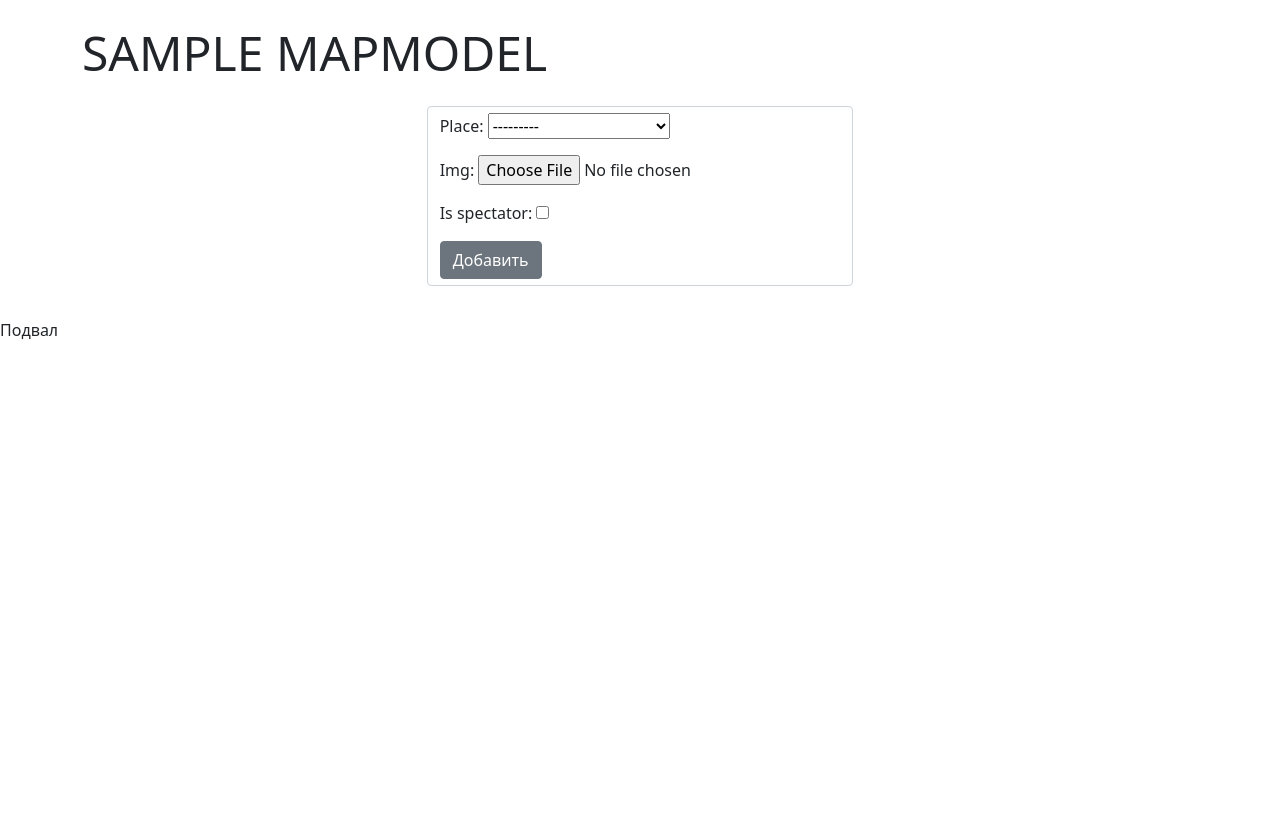
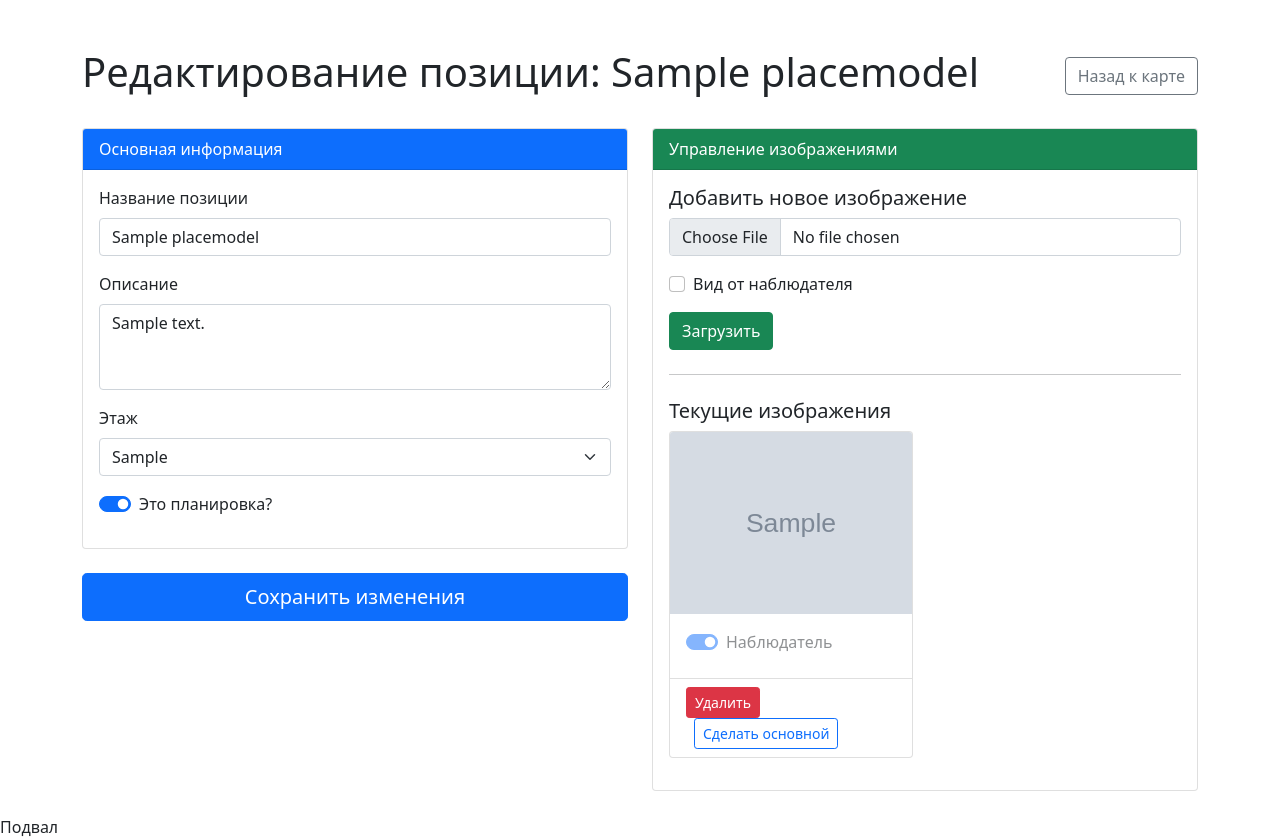
Before and after one commit to KriptYashka/R6Learn, a Django app: template appsite/templates/main/place_edit.html in a window 1280 px wide. Shown: the part 83-922 px from the top of the page. Before the commit the page ends 423 px from the top, so only its background shows below. Run offline with Django 5.2, Linux system fonts and the light colour scheme; tables that the repository leaves empty hold one stand-in row (values such as "Sample post"); the template is opened without the code that fills it: values that come from a table or form of the project are taken from there, most other values are stand-ins (such as "Sample title", 1, 10 or a date in 2020); grey boxes marked "Sample" are stand-in pictures.

Commit message:
Editing place

```diff
--- a/appsite/models/models_map.py
+++ b/appsite/models/models_map.py
@@ -7,7 +7,7 @@ from django.utils.translation import gettext_lazy
 
 
 def get_place_img_upload_path(instance, filename: str):
-    return f"maps/{instance.place.map.name}/{instance.place.level}/{filename}"
+    return f"maps/{instance.place.map.title}/{instance.place.level}/{filename}"
 
 
 class MapModel(models.Model):
--- a/appsite/templates/main/place_edit.html
+++ b/appsite/templates/main/place_edit.html
@@ -1,14 +1,119 @@
 {% extends 'base/base.html' %}
+{% load static %}
+{% block content %}
+<div class="container-md py-4">
+  <div class="d-flex justify-content-between align-items-center mb-4">
+    <h1 class="display-6">Редактирование позиции: {{ place.name }}</h1>
+    <a href="{% url 'map_view' place.map.title %}" class="btn btn-outline-secondary">
+      <i class="bi bi-arrow-left"></i> Назад к карте
+    </a>
+  </div>
 
-{% block content %}
-<div class="container-md">
-    <h1 class="display-5 text-uppercase">{{ map.title }}</h1>
-</div>
-<div class="col-4 py-3 mx-auto">
-    <form class="form-control" action="" method="POST" enctype="multipart/form-data">
+  <div class="row">
+    <!-- Основная форма редактирования -->
+    <div class="col-md-6">
+      <form method="post" enctype="multipart/form-data">
         {% csrf_token %}
-        {{ form.as_p }}
-        <button type="submit" class="btn btn-secondary">Добавить</button>
-    </form>
+
+        <div class="card mb-4">
+          <div class="card-header bg-primary text-white">
+            Основная информация
+          </div>
+          <div class="card-body">
+            <div class="mb-3">
+              <label for="name" class="form-label">Название позиции</label>
+              <input type="text" class="form-control" id="name" name="name" value="{{ place.name }}" required>
+            </div>
+
+            <div class="mb-3">
+              <label for="description" class="form-label">Описание</label>
+              <textarea class="form-control" id="description" name="description" rows="3">{{ place.description }}</textarea>
+            </div>
+
+            <div class="mb-3">
+              <label class="form-label">Этаж</label>
+              <select class="form-select" name="level">
+                {% for level in levels %}
+                <option value="{{ level.0 }}" {% if level.0 == place.level %}selected{% endif %}>
+                  {{ level.1 }}
+                </option>
+                {% endfor %}
+              </select>
+            </div>
+
+            <div class="form-check form-switch mb-3">
+              <input class="form-check-input" type="checkbox" id="is_layout" name="is_layout" {% if place.is_layout %}checked{% endif %}>
+              <label class="form-check-label" for="is_layout">Это планировка?</label>
+            </div>
+          </div>
+        </div>
+
+        <div class="d-grid">
+          <button type="submit" class="btn btn-primary btn-lg">Сохранить изменения</button>
+        </div>
+      </form>
+    </div>
+
+    <!-- Управление изображениями -->
+    <div class="col-md-6">
+      <div class="card">
+        <div class="card-header bg-success text-white">
+          Управление изображениями
+        </div>
+        <div class="card-body">
+          <h5 class="card-title">Добавить новое изображение</h5>
+          <form method="post" enctype="multipart/form-data" action="{% url 'add_place_image' place.id %}">
+            {% csrf_token %}
+            <div class="mb-3">
+              <input class="form-control" type="file" name="image" accept="image/*" required>
+            </div>
+            <div class="form-check mb-3">
+              <input class="form-check-input" type="checkbox" id="is_spectator" name="is_spectator">
+              <label class="form-check-label" for="is_spectator">Вид от наблюдателя</label>
+            </div>
+            <button type="submit" class="btn btn-success">Загрузить</button>
+          </form>
+
+          <hr class="my-4">
+
+          <h5 class="card-title">Текущие изображения</h5>
+          <div class="row">
+            {% for img in place.placeimgmodel_set.all %}
+            <div class="col-md-6 mb-3">
+              <div class="card h-100">
+                <img src="/media/{{ img.img }}" class="card-img-top" alt="Изображение позиции">
+                <div class="card-body">
+                  <div class="form-check form-switch mb-2">
+                    <input class="form-check-input" type="checkbox"
+                           {% if img.is_spectator %}checked{% endif %} disabled>
+                    <label class="form-check-label">Наблюдатель</label>
+                  </div>
+                </div>
+                <div class="card-footer bg-transparent">
+                  <form method="post" action="{% url 'delete_place_image' img.id %}" class="d-inline">
+                    {% csrf_token %}
+                    <button type="submit" class="btn btn-sm btn-danger">
+                      <i class="bi bi-trash"></i> Удалить
+                    </button>
+                  </form>
+                  <form method="post" action="{% url 'set_main_image' img.id %}" class="d-inline ms-2">
+                    {% csrf_token %}
+                    <button type="submit" class="btn btn-sm btn-outline-primary">
+                      Сделать основной
+                    </button>
+                  </form>
+                </div>
+              </div>
+            </div>
+            {% empty %}
+            <div class="col-12">
+              <div class="alert alert-info">Нет загруженных изображений</div>
+            </div>
+            {% endfor %}
+          </div>
+        </div>
+      </div>
+    </div>
+  </div>
 </div>
 {% endblock %}
--- a/siegelearn/urls.py
+++ b/siegelearn/urls.py
@@ -13,9 +13,14 @@ urlpatterns = [
     path('map/create/', main_views.map_create_page, name="map_create"),
     path('map/<str:title>/info', main_views.map_view_page, name="map_view"),
     path('map/<str:title>/create', main_views.map_edit_page, name="map_edit"),
-    path('map/<str:title>/place/edit', main_views.place_edit_page, name="place_edit"),
 
     path('map/<str:map_title>/place/create', main_views.place_create_page, name="create_place"),
+
+    path('place/<int:img_id>/edit/', main_views.place_edit_page, name='place_edit'),
+    path('place/<int:place_id>/update/', main_views.update_place, name='update_place'),
+    path('place/<int:place_id>/add-image/', main_views.add_place_image, name='add_place_image'),
+    path('place-image/<int:image_id>/delete/', main_views.delete_place_image, name='delete_place_image'),
+    path('place-image/<int:image_id>/set-main/', main_views.set_main_image, name='set_main_image'),
 
     path('api/map/', map_api.GetMapInfoView.as_view())
 ]
```
Also changed, not shown: appsite/views/main_views.py (+65 -7 lines).
